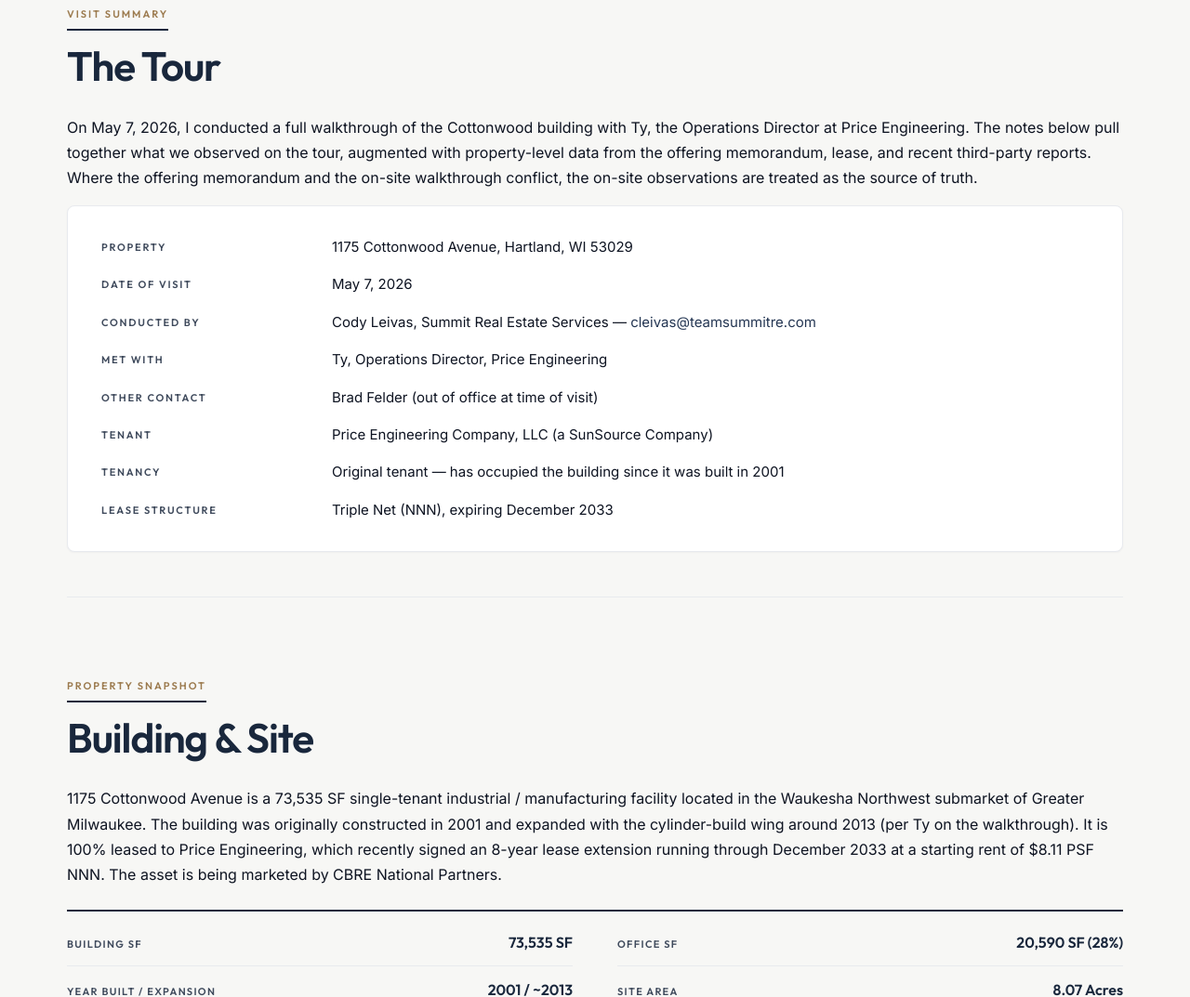
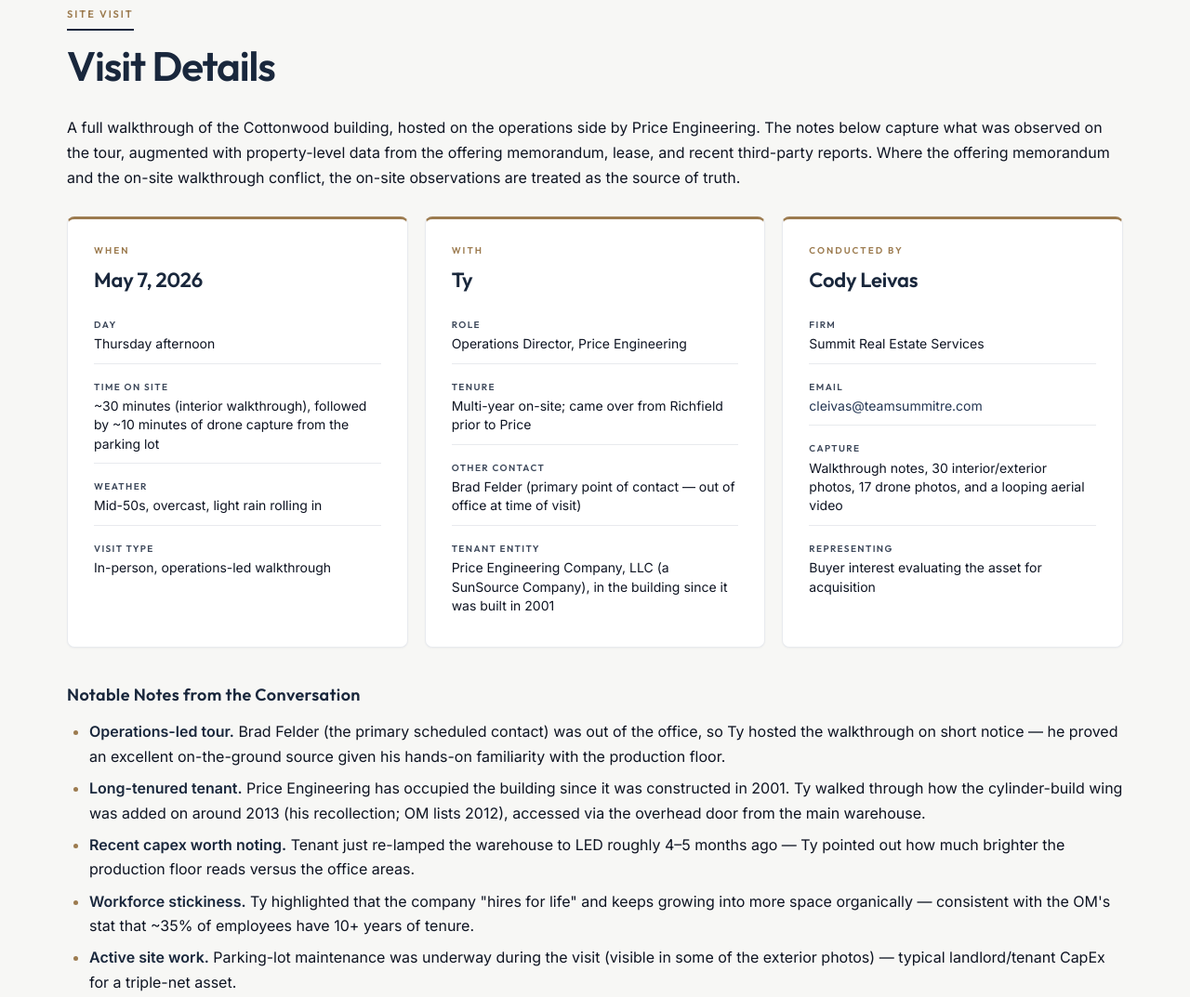
Before and after one commit to Leivascody/cottonwood-site-visit, a plain HTML site: page index.html in a window 1280 px wide. Shown: the part 960-2033 px from the top of the page at 93% size. Drawn offline with Linux system fonts and the light colour scheme.

Commit message:
Add structured Site Visit section: When/With/Conducted By cards + conversation notes

```diff
--- a/index.html
+++ b/index.html
@@ -285,31 +285,71 @@
   ul li::marker { color: var(--summit-bronze); }
   ul li strong { color: var(--summit-navy); font-weight: 600; }
 
-  /* SUMMARY CARD */
-  .summary-card {
+  /* VISIT DETAIL CARDS — When / With / Conducted By */
+  .visit-grid {
+    display: grid;
+    grid-template-columns: repeat(3, 1fr);
+    gap: 18px;
+    margin: 28px 0 36px;
+  }
+  .visit-card {
     background: var(--summit-white);
+    border: 1px solid var(--summit-mist);
     border-radius: 8px;
-    border: 1px solid var(--summit-mist);
+    padding: 26px 28px;
+    border-top: 3px solid var(--summit-bronze);
     box-shadow: 0 1px 2px rgba(15,24,39,0.04);
-    padding: 32px 36px;
-    display: grid;
-    grid-template-columns: 220px 1fr;
-    gap: 16px 28px;
-    margin-top: 8px;
+    transition: transform 0.2s ease, box-shadow 0.2s ease;
   }
-  .summary-card .lbl {
+  .visit-card:hover {
+    transform: translateY(-2px);
+    box-shadow: 0 8px 20px rgba(15,24,39,0.08);
+  }
+  .vc-eyebrow {
+    font-family: var(--summit-font-display);
+    font-size: 10px;
+    font-weight: 600;
+    letter-spacing: 0.20em;
+    text-transform: uppercase;
+    color: var(--summit-bronze);
+    margin-bottom: 10px;
+  }
+  .vc-title {
+    font-family: var(--summit-font-display);
+    font-size: 22px;
+    font-weight: 600;
+    color: var(--summit-navy);
+    letter-spacing: -0.01em;
+    margin-bottom: 18px;
+    line-height: 1.2;
+  }
+  .vc-list {
+    margin: 0;
+    padding: 0;
+    list-style: none;
+  }
+  .vc-list li {
+    padding: 10px 0;
+    border-bottom: 1px solid var(--summit-mist);
+    color: var(--summit-ink);
+    font-size: 14px;
+    line-height: 1.45;
+  }
+  .vc-list li:last-child { border-bottom: none; padding-bottom: 0; }
+  .vc-list li strong {
+    color: var(--summit-graphite);
     font-family: var(--summit-font-display);
     font-weight: 600;
-    color: var(--summit-graphite);
-    font-size: 11px;
+    font-size: 10px;
+    letter-spacing: 0.14em;
     text-transform: uppercase;
-    letter-spacing: 0.16em;
-    padding-top: 4px;
+    display: block;
+    margin-bottom: 3px;
   }
-  .summary-card .val {
-    font-size: 15px; color: var(--summit-ink);
+  .vc-list li a { color: var(--summit-navy-700); }
+  @media (max-width: 880px) {
+    .visit-grid { grid-template-columns: 1fr; gap: 14px; }
   }
-  @media (max-width: 700px) { .summary-card { grid-template-columns: 1fr; gap: 4px 0; padding: 24px; } .summary-card .val { margin-bottom: 14px; } }
 
   /* SPEC GRID — Facts table style */
   .specs {
@@ -618,20 +658,55 @@
 <main>
 
   <section id="summary">
-    <div class="eyebrow">Visit Summary</div>
-    <h2>The Tour</h2>
-    <p>On May 7, 2026, I conducted a full walkthrough of the Cottonwood building with Ty, the Operations Director at Price Engineering. The notes below pull together what we observed on the tour, augmented with property-level data from the offering memorandum, lease, and recent third-party reports. Where the offering memorandum and the on-site walkthrough conflict, the on-site observations are treated as the source of truth.</p>
+    <div class="eyebrow">Site Visit</div>
+    <h2>Visit Details</h2>
+    <p>A full walkthrough of the Cottonwood building, hosted on the operations side by Price Engineering. The notes below capture what was observed on the tour, augmented with property-level data from the offering memorandum, lease, and recent third-party reports. Where the offering memorandum and the on-site walkthrough conflict, the on-site observations are treated as the source of truth.</p>
 
-    <div class="summary-card">
-      <div class="lbl">Property</div><div class="val">1175 Cottonwood Avenue, Hartland, WI 53029</div>
-      <div class="lbl">Date of Visit</div><div class="val">May 7, 2026</div>
-      <div class="lbl">Conducted By</div><div class="val">Cody Leivas, Summit Real Estate Services &mdash; <a href="mailto:cleivas@teamsummitre.com">cleivas@teamsummitre.com</a></div>
-      <div class="lbl">Met With</div><div class="val">Ty, Operations Director, Price Engineering</div>
-      <div class="lbl">Other Contact</div><div class="val">Brad Felder (out of office at time of visit)</div>
-      <div class="lbl">Tenant</div><div class="val">Price Engineering Company, LLC (a SunSource Company)</div>
-      <div class="lbl">Tenancy</div><div class="val">Original tenant — has occupied the building since it was built in 2001</div>
-      <div class="lbl">Lease Structure</div><div class="val">Triple Net (NNN), expiring December 2033</div>
+    <div class="visit-grid">
+      <div class="visit-card">
+        <div class="vc-eyebrow">When</div>
+        <div class="vc-title">May 7, 2026</div>
+        <ul class="vc-list">
+          <li><strong>Day</strong>Thursday afternoon</li>
+          <li><strong>Time on Site</strong>~30 minutes (interior walkthrough), followed by ~10 minutes of drone capture from the parking lot</li>
+          <li><strong>Weather</strong>Mid-50s, overcast, light rain rolling in</li>
+          <li><strong>Visit Type</strong>In-person, operations-led walkthrough</li>
+        </ul>
+      </div>
+
+      <div class="visit-card">
+        <div class="vc-eyebrow">With</div>
+        <div class="vc-title">Ty</div>
+        <ul class="vc-list">
+          <li><strong>Role</strong>Operations Director, Price Engineering</li>
+          <li><strong>Tenure</strong>Multi-year on-site; came over from Richfield prior to Price</li>
+          <li><strong>Other Contact</strong>Brad Felder (primary point of contact — out of office at time of visit)</li>
+          <li><strong>Tenant Entity</strong>Price Engineering Company, LLC (a SunSource Company), in the building since it was built in 2001</li>
+        </ul>
+      </div>
+
+      <div class="visit-card">
+        <div class="vc-eyebrow">Conducted By</div>
+        <div class="vc-title">Cody Leivas</div>
+        <ul class="vc-list">
+          <li><strong>Firm</strong>Summit Real Estate Services</li>
+          <li><strong>Email</strong><a href="mailto:cleivas@teamsummitre.com">cleivas@teamsummitre.com</a></li>
+          <li><strong>Capture</strong>Walkthrough notes, 30 interior/exterior photos, 17 drone photos, and a looping aerial video</li>
+          <li><strong>Representing</strong>Buyer interest evaluating the asset for acquisition</li>
+        </ul>
+      </div>
     </div>
+
+    <h3>Notable Notes from the Conversation</h3>
+    <ul>
+      <li><strong>Operations-led tour.</strong> Brad Felder (the primary scheduled contact) was out of the office, so Ty hosted the walkthrough on short notice — he proved an excellent on-the-ground source given his hands-on familiarity with the production floor.</li>
+      <li><strong>Long-tenured tenant.</strong> Price Engineering has occupied the building since it was constructed in 2001. Ty walked through how the cylinder-build wing was added on around 2013 (his recollection; OM lists 2012), accessed via the overhead door from the main warehouse.</li>
+      <li><strong>Recent capex worth noting.</strong> Tenant just re-lamped the warehouse to LED roughly 4–5 months ago — Ty pointed out how much brighter the production floor reads versus the office areas.</li>
+      <li><strong>Workforce stickiness.</strong> Ty highlighted that the company "hires for life" and keeps growing into more space organically — consistent with the OM's stat that ~35% of employees have 10+ years of tenure.</li>
+      <li><strong>Active site work.</strong> Parking-lot maintenance was underway during the visit (visible in some of the exterior photos) — typical landlord/tenant CapEx for a triple-net asset.</li>
+      <li><strong>Production floor coverage.</strong> Walkthrough covered panel shop, electrical and hydraulic shops, fabrication / cylinder-build wing, two wash bays on opposite sides of the building, the dedicated test area with multiple power configurations and oil reservoir, and the connected retail "hose store" tenant footprint at the end.</li>
+      <li><strong>Drone capture immediately after.</strong> Aerial footage and roof / parking / surrounding-context photos were captured from the lot right after the indoor tour wrapped — included in the Video and Aerials sections below.</li>
+    </ul>
   </section>
 
   <section id="snapshot">
```
